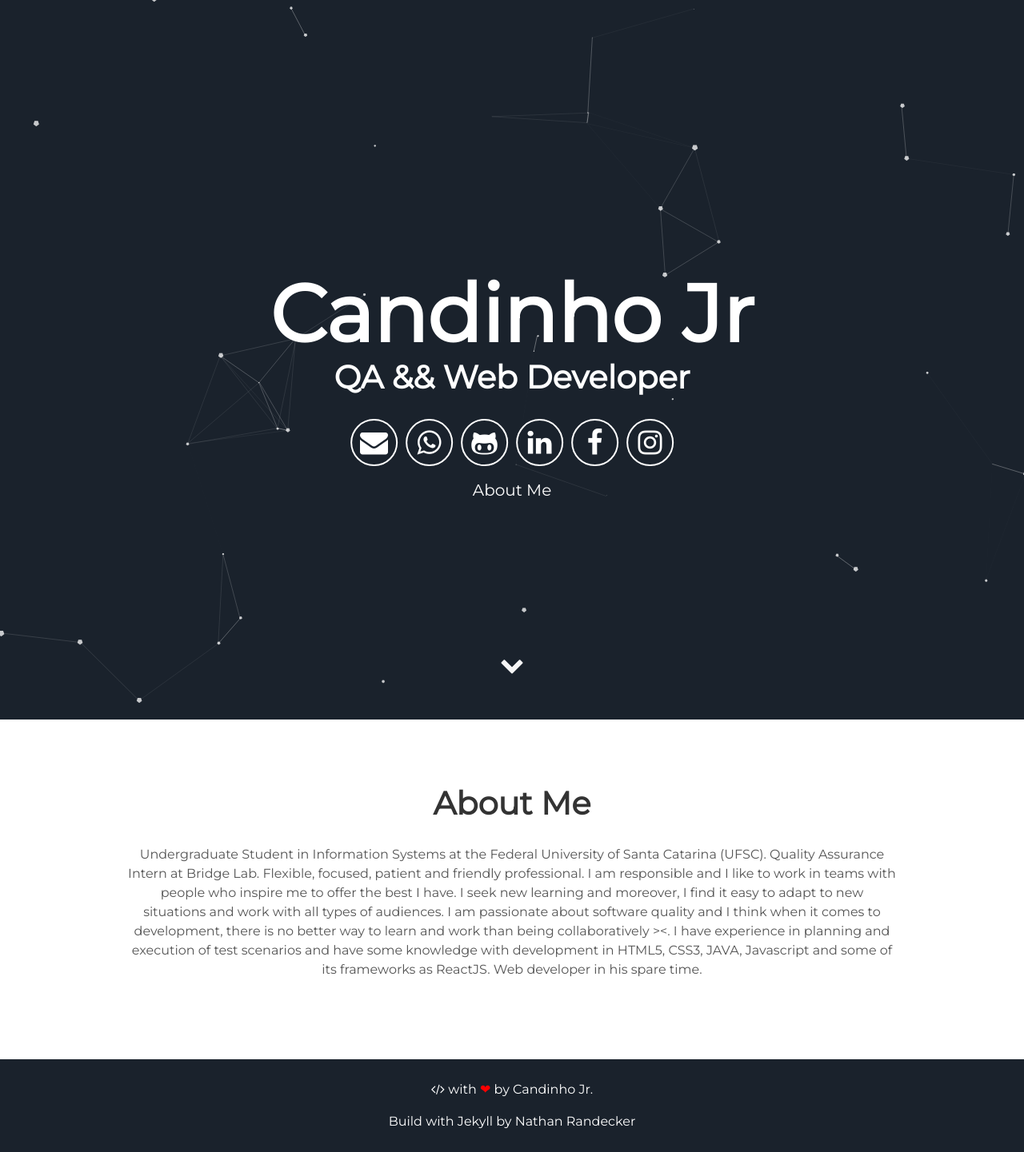
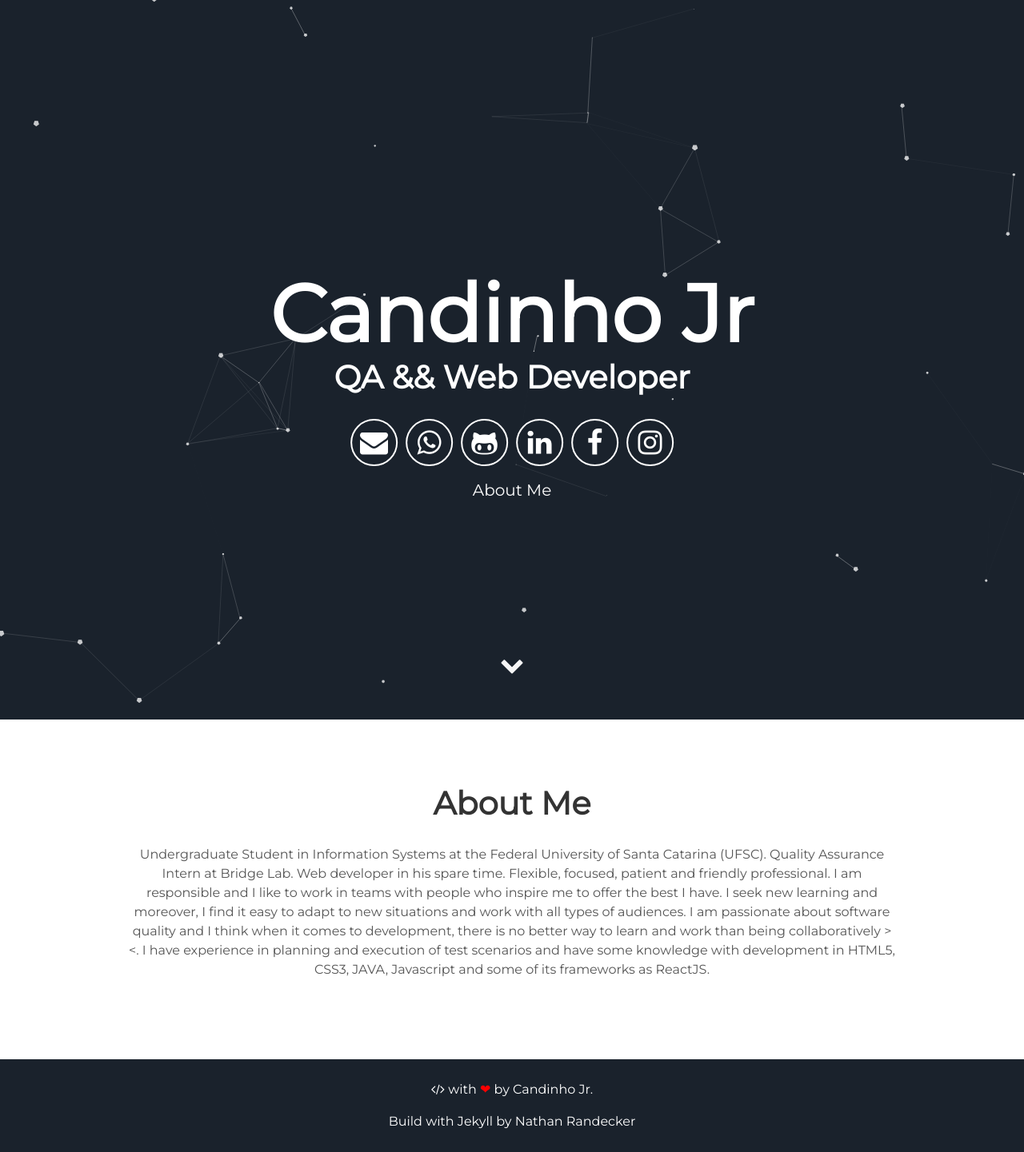
Before and after one commit to candinhojr/candinhojr.github.io, a Jekyll site: the page built from index.html, in a window 1280 px wide. Shown: the whole page at 80% size. Built offline with Jekyll 4.4.1, drawn with Linux system fonts in a browser that asks for light colours; some of the changed lines change nothing that is shown.

Commit message:
test with yaml in user_description

```diff
--- a/_config.yml
+++ b/_config.yml
@@ -1,19 +1,27 @@
 # Site settings
-title: Candinho Jr
-description: My personal page
+title: 'Candinho Jr'
+description: 'My personal page'
 # baseurl: "/particle" # the subpath of your site, e.g. /blog
 # url: "localhost:3000" # the base hostname & protocol for your site e.g. http://willianjusten.com.br
 
 # User settings
-username: Candinho Jr
-user_description: Undergraduate Student in Information Systems at the Federal University of Santa Catarina (UFSC). Quality Assurance Intern at Bridge Lab. Flexible, focused, patient and friendly professional. I am responsible and I like to work in teams with people who inspire me to offer the best I have. I seek new learning and moreover, I find it easy to adapt to new situations and work with all types of audiences. I am passionate about software quality and I think when it comes to development, there is no better way to learn and work than being collaboratively ><. I have experience in planning and execution of test scenarios and have some knowledge with development in HTML5, CSS3, JAVA, Javascript and some of its frameworks as ReactJS. Web developer in his spare time.
-user_title: QA && Web Developer
-email: candinholuiz@gmail.com
-twitter_username: candinhojr
-github_username: candinhojr
+username: 'Candinho Jr'
+user_description: >
+  Undergraduate Student in Information Systems at the Federal University of Santa Catarina (UFSC).
+  Quality Assurance Intern at Bridge Lab. Web developer in his spare time.
+  Flexible, focused, patient and friendly professional. I am responsible and I like to work in teams with people who inspire me to offer the best I have. I seek new learning and moreover, I find it easy to adapt to new situations and work with all types of audiences.
+  I am passionate about software quality and I think when it comes to development, there is no better way to learn and work than being collaboratively ><.
+  I have experience in planning and execution of test scenarios and have some knowledge with development in HTML5, CSS3, JAVA, Javascript and some of its frameworks as ReactJS.
+user_title: 'QA && Web Developer'
+email: 'candinholuiz@gmail.com'
+twitter_username: 'candinhojr'
+github_username: 'candinhojr'
 
 # Google-analytics
 google-analytics:
   id: ''
 
-exclude: ['package.json', 'src', 'node_modules']
+exclude:
+  - package.json
+  - src
+  - node_modules
```
